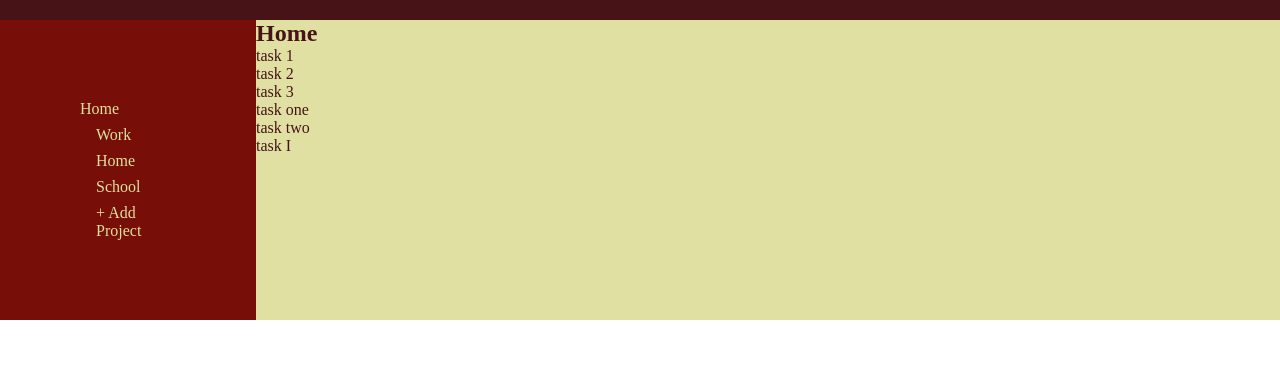
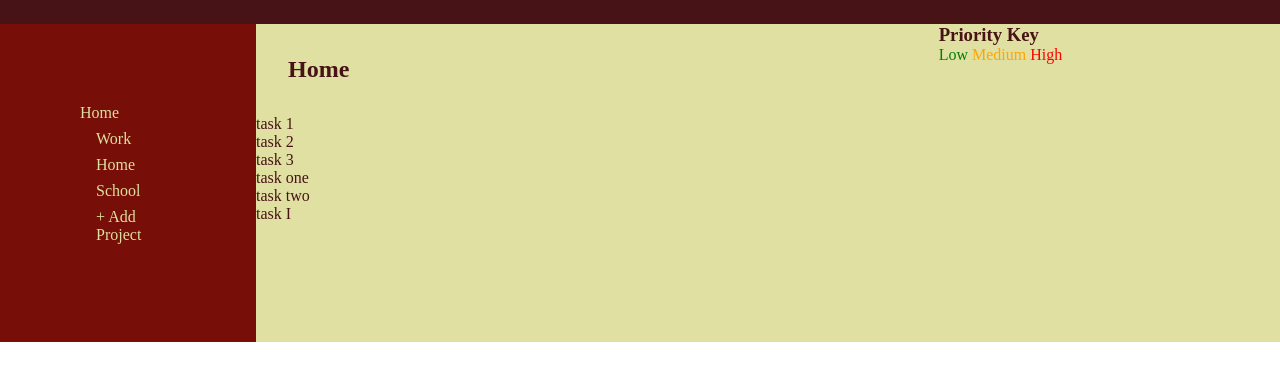
Before and after one commit to dwright1989/Todo-List, a website built with webpack: page dist/index.html in a window 1280 px wide. Shown: the part 40-420 px from the top of the page. Built offline with Linux system fonts and the light colour scheme.

Commit message:
Key added for priority tasks

```diff
--- a/src/modules/UILoad.js
+++ b/src/modules/UILoad.js
@@ -81,13 +81,24 @@ export default class UILoad{
     }
 
     static loadMainContent(){
+        /* UI for mainContent banner which includes title, key and buttons */
         let mainContent = document.createElement("div");
         mainContent.id = "mainContent";
         let heading = document.createElement("h2");
         heading.innerHTML = "Home";
+        heading.id = "mainContentHeading";
         mainContent.appendChild(heading);
+        let keyDiv = document.createElement("div");
+        keyDiv.id = "key";
+        keyDiv.innerHTML = '<h3>Priority Key</h3><span id="low">Low </span><span id="medium">Medium </span><span id="high">High</span>';
+        mainContent.appendChild(keyDiv);
+
+
+        /* UI for the tasks */
         let tasksDiv = document.createElement("div");
         tasksDiv.id = "tasks";
+
+
 
         // get all the tasks (loop through all projects and print their tasks)
         /* TO BE REMOVED */
--- a/src/style.css
+++ b/src/style.css
@@ -53,4 +53,32 @@
     background-color: var(--secondary-color);
     color: var(--main-color);
     grid-area: 2/2/6/5;
+    display: grid;
+    grid-template-columns: 2fr 1fr;
+    grid-template-rows: 1fr 1fr 5fr;
 }
+
+#mainContentHeading{
+    grid-area:1/1/3/3;
+    padding: 2rem;
+}
+
+#tasks{
+    grid-area: 3/1/7/3;
+}
+
+#key{
+    grid-area: 1/2/2/3;
+}
+
+#low{
+    color: green;
+}
+
+#medium{
+    color: orange;
+}
+
+#high{
+    color: red;
+}
```
Also changed, not shown: dist/main.js.
